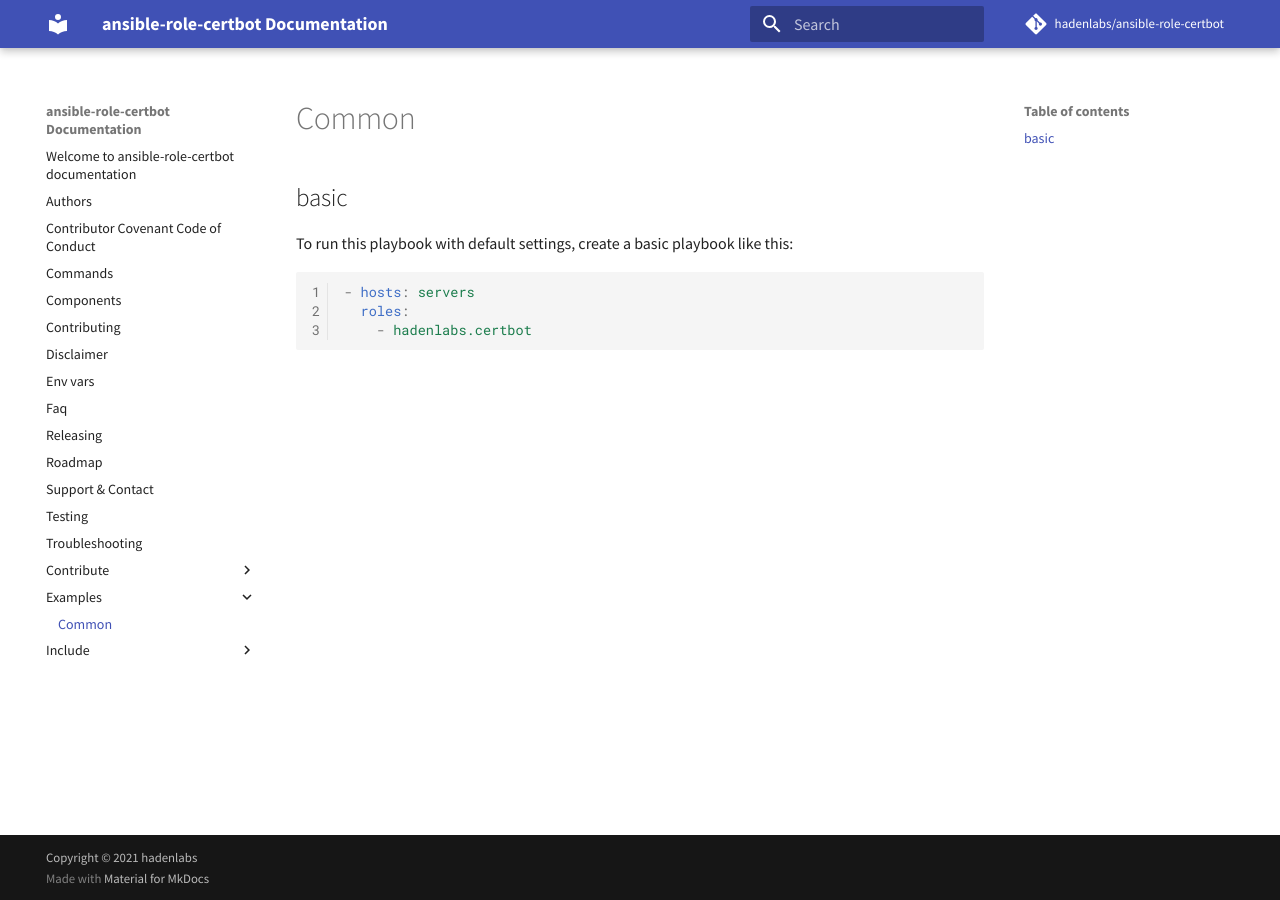
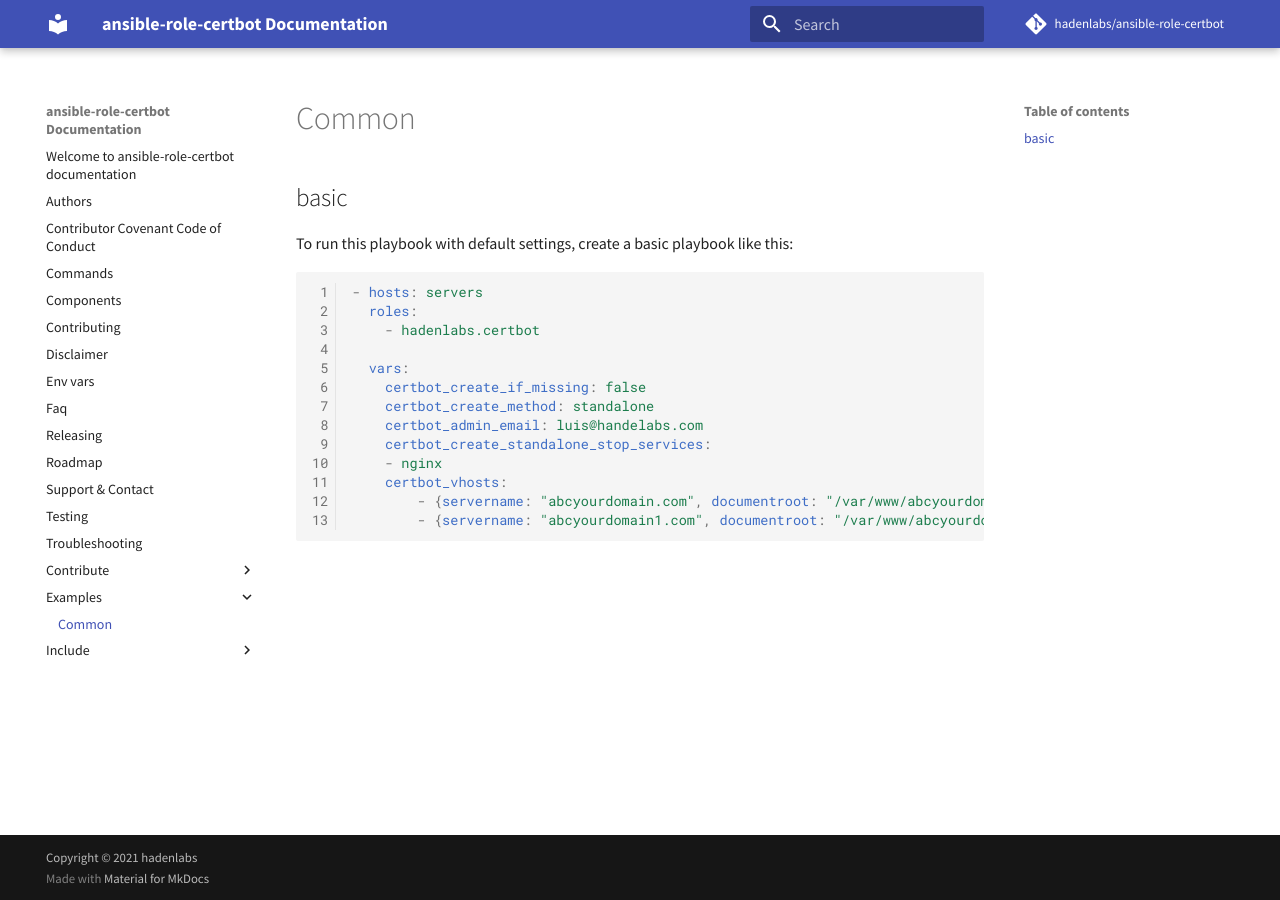
Before and after one commit to hadenlabs/ansible-role-certbot, an MkDocs documentation site: the page built from docs/examples/common.md, in a window 1280 px wide. Built offline with MkDocs 1.6.1 and Material for MkDocs 9.7.7, drawn with Linux system fonts in a browser that asks for light colours; comment, search, counter and statistics services are not loaded.

Commit message:
sample: implement information install certbot (#3)

````diff
--- a/docs/examples/common.md
+++ b/docs/examples/common.md
@@ -14,4 +14,14 @@ To run this playbook with default settings, create a basic playbook like this:
 - hosts: servers
   roles:
     - hadenlabs.certbot
+
+  vars:
+    certbot_create_if_missing: false
+    certbot_create_method: standalone
+    certbot_admin_email: luis@handelabs.com
+    certbot_create_standalone_stop_services:
+    - nginx
+    certbot_vhosts:
+        - {servername: "abcyourdomain.com", documentroot: "/var/www/abcyourdomain.com"}
+        - {servername: "abcyourdomain1.com", documentroot: "/var/www/abcyourdomain1.com"}
 ```
````
